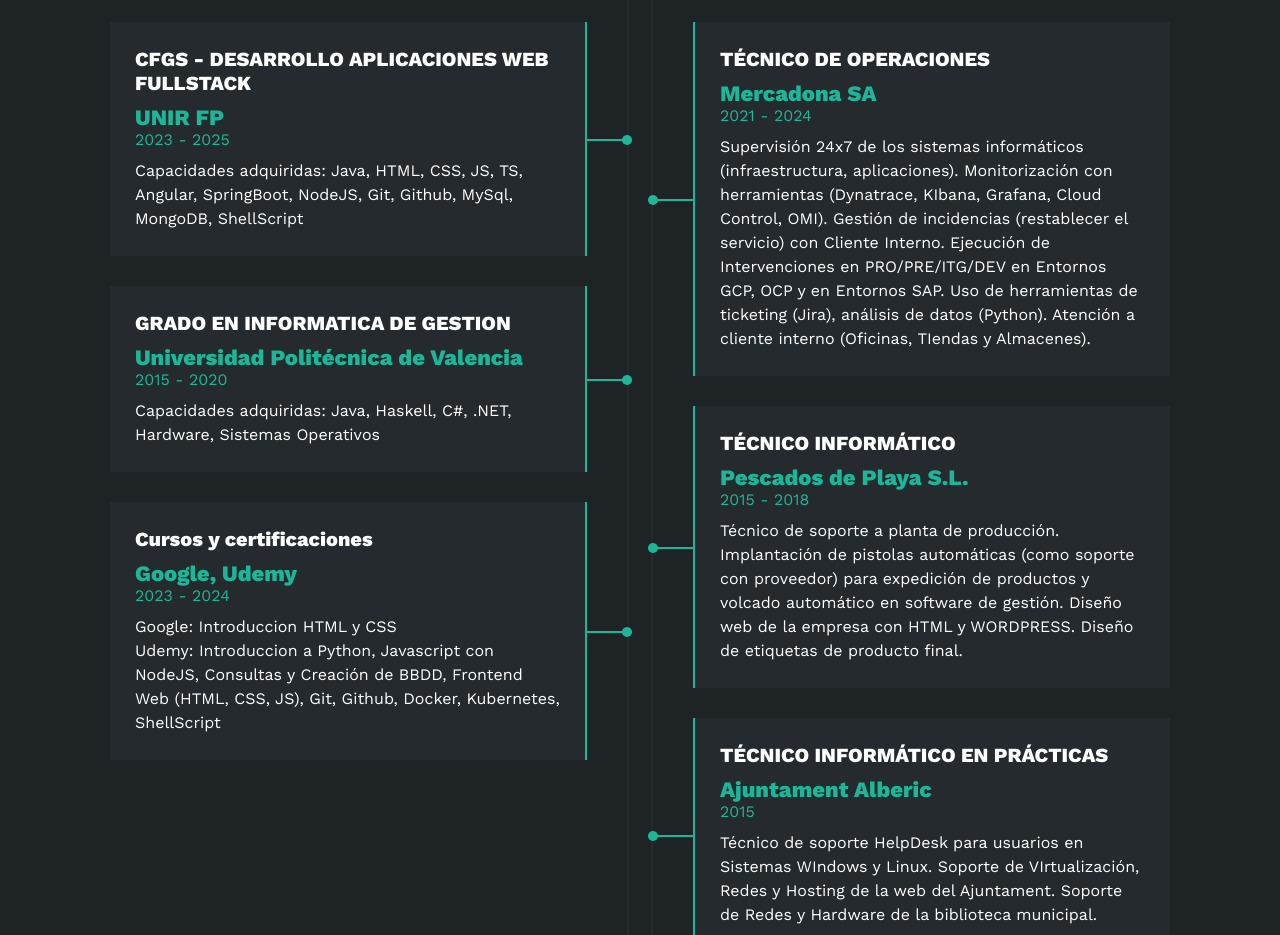
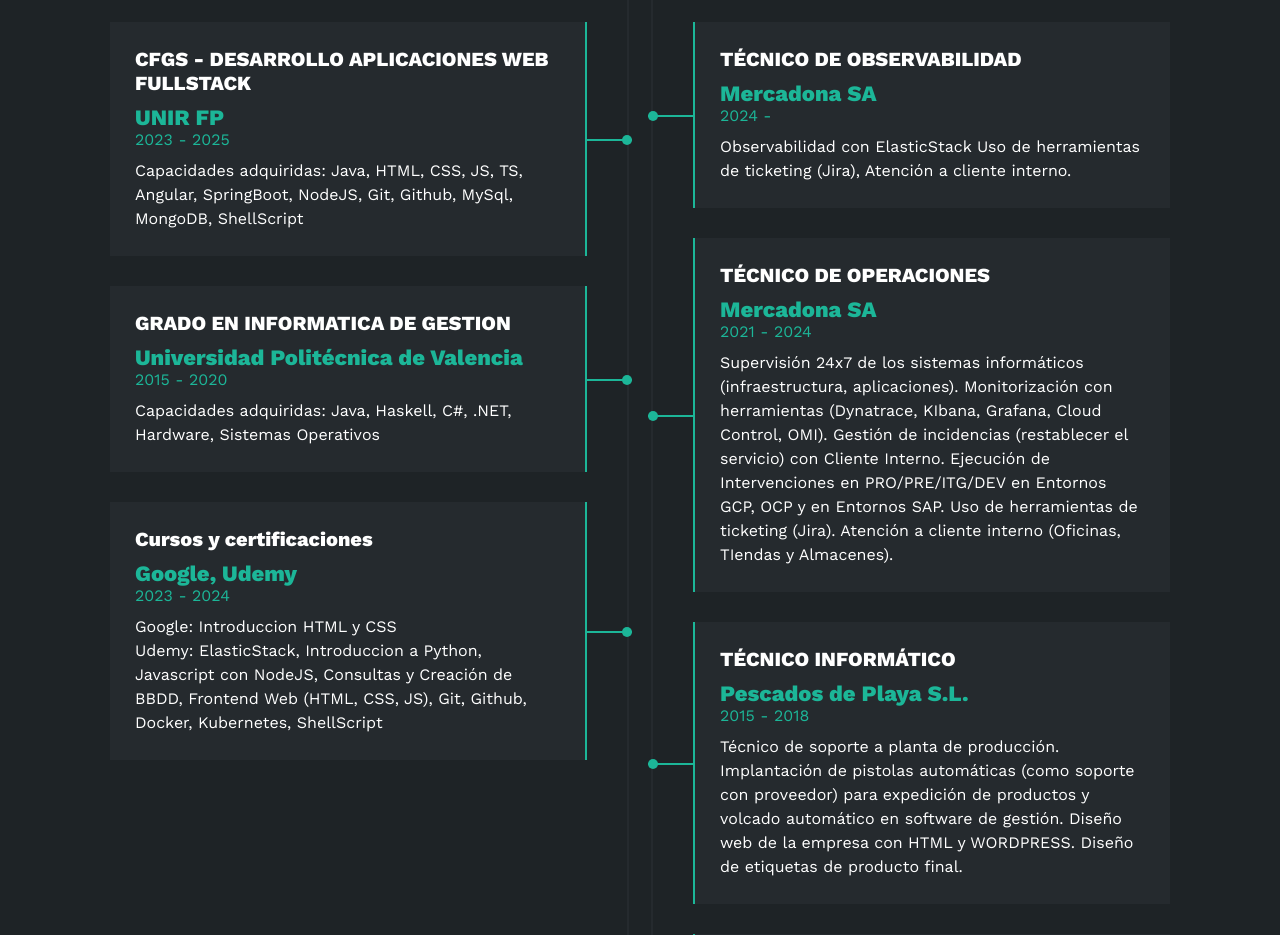
Before and after one commit to algarciasi/PORTFOLIO, a plain HTML site: page index.html in a window 1280 px wide. Shown: the part 2239-3174 px from the top of the page. Drawn offline with nearby package versions, Linux system fonts and the light colour scheme.

Commit message:
cambio puesto

```diff
--- a/index.html
+++ b/index.html
@@ -88,7 +88,7 @@
                         </li>
                         <li>
                             <strong>Cargo</strong>
-                            <span>TECNICO DE OPERACIONES</span>
+                            <span>TECNICO DE OBSERVABILIDAD</span>
                         </li>
                     </ul>
                 </div>
@@ -267,7 +267,7 @@
                         <span class="casa">Google, Udemy</span>
                         <span class="fecha">2023 - 2024</span>
                         <p>Google: Introduccion HTML y CSS</p>
-                        <p>Udemy: Introduccion a Python, Javascript con NodeJS, Consultas y Creación de BBDD, Frontend Web (HTML, CSS, JS), Git, Github, Docker, Kubernetes, ShellScript</p>
+                        <p>Udemy: ElasticStack, Introduccion a Python, Javascript con NodeJS, Consultas y Creación de BBDD, Frontend Web (HTML, CSS, JS), Git, Github, Docker, Kubernetes, ShellScript</p>
                         <div class="conectori">
                             <div class="circuloi"></div>
                         </div>
@@ -276,6 +276,17 @@
 
                 <div class="col derecha">
                     <h3>Experiencia de trabajo</h3>
+                    <div class="item der">
+                        <h4>TÉCNICO DE OBSERVABILIDAD</h4>
+                        <span class="casa">Mercadona SA</span>
+                        <span class="fecha">2024 - </span>
+                        <p> Observabilidad con ElasticStack
+                            Uso de herramientas de ticketing (Jira),
+                            Atención a cliente interno.</p>
+                        <div class="conectord">
+                            <div class="circulod"></div>
+                        </div>
+                    </div>
                     <div class="item der">
                         <h4>TÉCNICO DE OPERACIONES</h4>
                         <span class="casa">Mercadona SA</span>
@@ -286,7 +297,7 @@
                             Gestión de incidencias (restablecer el servicio) con Cliente Interno.
                             Ejecución de Intervenciones en PRO/PRE/ITG/DEV en Entornos GCP, OCP y
                            en Entornos SAP.
-                            Uso de herramientas de ticketing (Jira), análisis de datos (Python).
+                            Uso de herramientas de ticketing (Jira).
                             Atención a cliente interno (Oficinas, TIendas y Almacenes).</p>
                         <div class="conectord">
                             <div class="circulod"></div>
```
Also changed, not shown: script.js (line endings or trailing spaces).
